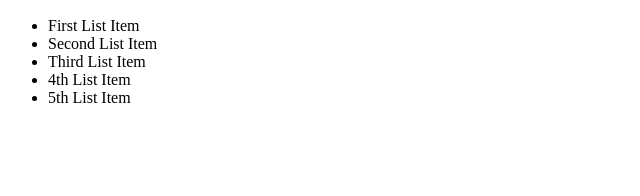
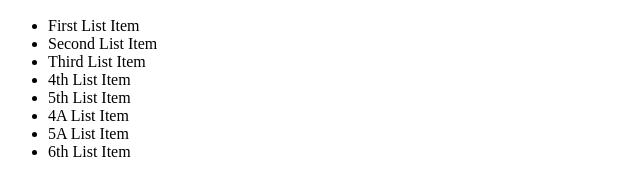
Before and after one commit to bhuvneshg21/0main_openSap_repo, a plain HTML site: page Index.html in a window 1280 px wide. Shown: the part 110-306 px from the top of the page, without its empty margins (0-640 px from the left). Drawn offline with Linux system fonts and the light colour scheme.

Commit message:
Completed rebase

```diff
--- a/Index.html
+++ b/Index.html
@@ -13,6 +13,10 @@
         <li>Third List Item</li>
         <li>4th List Item</li>
         <li>5th List Item</li>
+         <li>4A List Item</li>
+         <li>5A List Item</li>
+          <li>6th List Item</li>
+
     </ul>
     </body>
 </html>
```
